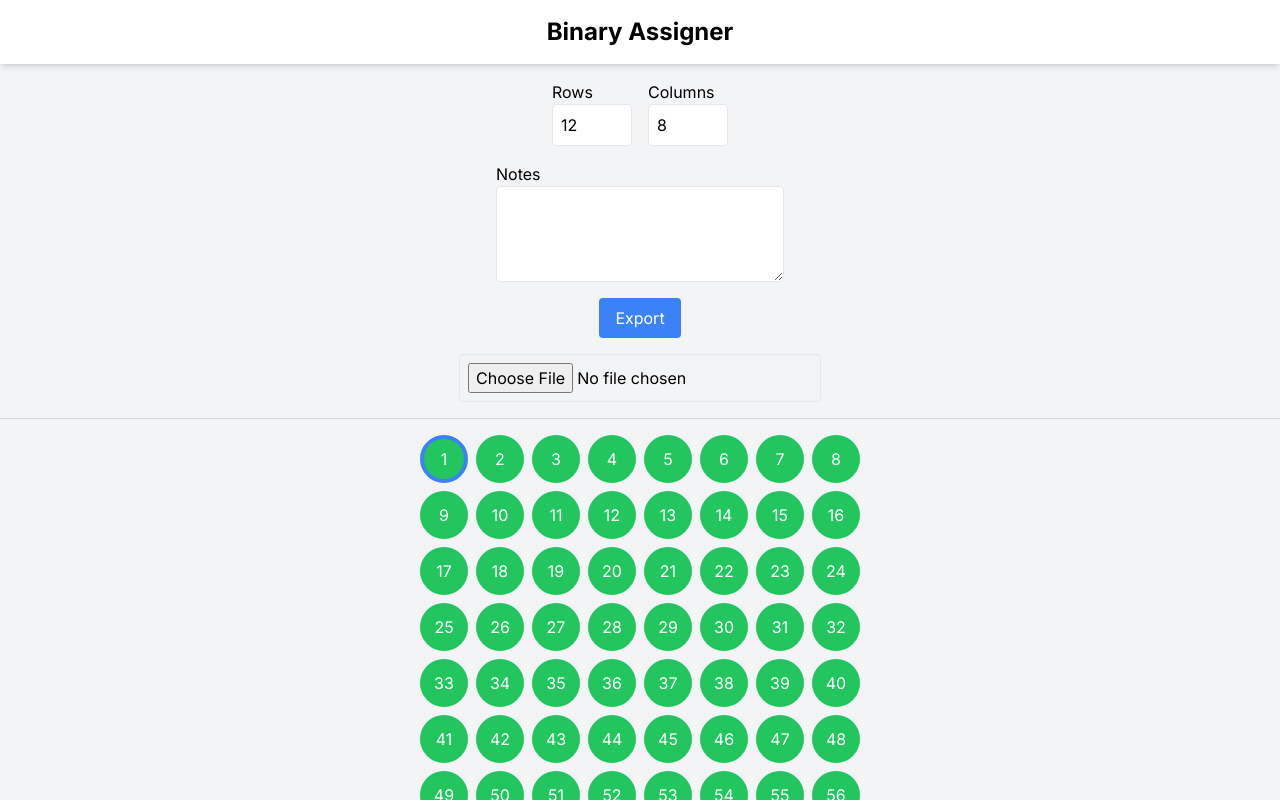
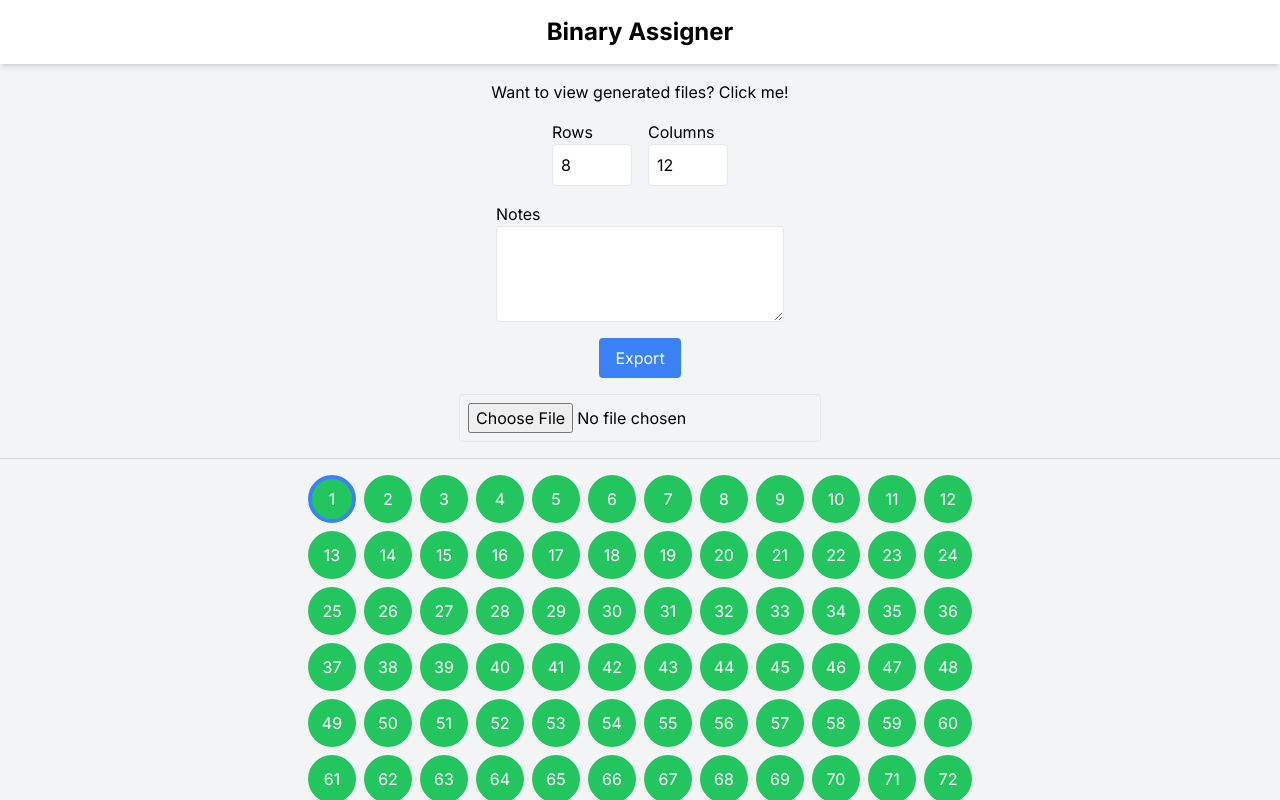
Before and after one commit to dannynotsmart/Binary-Assigner, a Next.js app: page / in a window 1280 px wide. Shown: the top 800 px of the page. Built offline with nearby package versions, Linux system fonts and the light colour scheme.

Commit message:
features requested added

```diff
--- a/src/pages/index.tsx
+++ b/src/pages/index.tsx
@@ -1,15 +1,16 @@
 import { useEffect, useState } from "react";
 import { Inter } from "next/font/google";
+import Link from 'next/link';
 import Head from "next/head";
 
 const inter = Inter({ subsets: ["latin"] });
 
 export default function Home() {
-  const [rows, setRows] = useState(12);
-  const [cols, setCols] = useState(8);
+  const [rows, setRows] = useState(8);
+  const [cols, setCols] = useState(12);
   const [notes, setNotes] = useState("");
   const [selectedIndex, setSelectedIndex] = useState(0);
-  const [circleStates, setCircleStates] = useState<boolean[]>(Array(12 * 8).fill(true));
+  const [circleStates, setCircleStates] = useState<boolean[]>(Array(8 * 12).fill(true));
 
   useEffect(() => {
     const totalCircles = rows * cols;
@@ -34,6 +35,7 @@ export default function Home() {
         newStates[selectedIndex] = !newStates[selectedIndex];
         return newStates;
       });
+      setSelectedIndex((prev) => Math.min(prev + 1, totalCircles - 1)); // Move to the next cell after toggling
     }
   };
 
@@ -108,9 +110,10 @@ export default function Home() {
       </Head>
       <main className={`${inter.className} flex flex-col min-h-screen bg-gray-100`}>
         <header className="bg-white shadow-md py-4 px-8 text-center">
-          <h1 className="text-2xl font-bold">Binary Assigner</h1>
+          <Link href="https://github.com/dannynotsmart/Binary-Assigner"><h1 className="text-2xl font-bold">Binary Assigner</h1></Link>
         </header>
         <div className="flex flex-col items-center py-4 space-y-4">
+          <Link href="/view">Want to view generated files? Click me!</Link>
           <div className="flex space-x-4">
             <label className="flex flex-col">
               Rows
--- a/src/pages/view.tsx
+++ b/src/pages/view.tsx
@@ -1,5 +1,6 @@
 import { useState } from "react";
 import Head from "next/head";
+import Link from "next/link";
 
 export default function View() {
   const [circleStates, setCircleStates] = useState<boolean[]>([]);
@@ -36,9 +37,10 @@ export default function View() {
       </Head>
       <main className="flex flex-col min-h-screen bg-gray-100">
         <header className="bg-white shadow-md py-4 px-8 text-center">
-          <h1 className="text-2xl font-bold">View Binary Assigner</h1>
+        <Link href="https://github.com/dannynotsmart/Binary-Assigner"><h1 className="text-2xl font-bold">View Binary Assigner</h1></Link>
         </header>
         <div className="flex flex-col items-center py-4 space-y-4">
+          <Link href="/">Want to generate these files? Click me!</Link>
           <input
             type="file"
             accept=".json"
```
